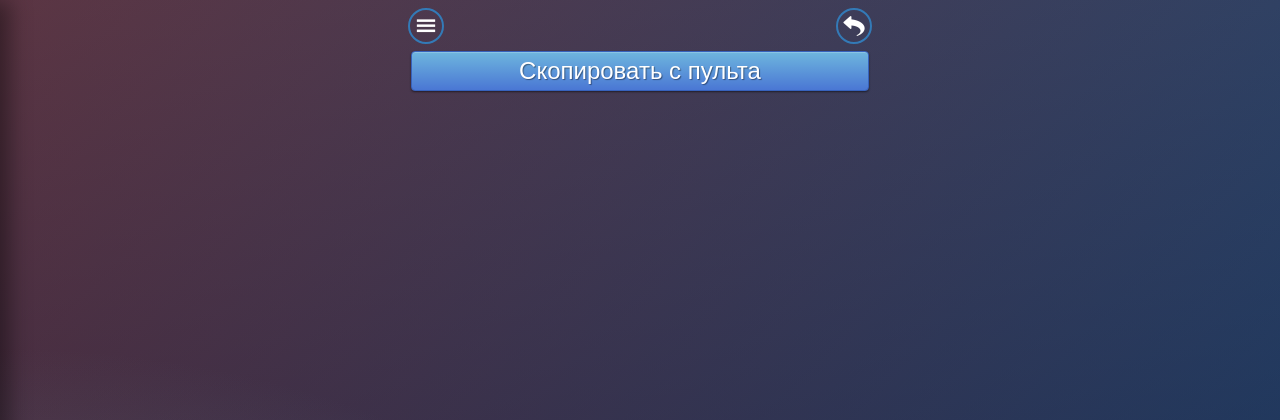
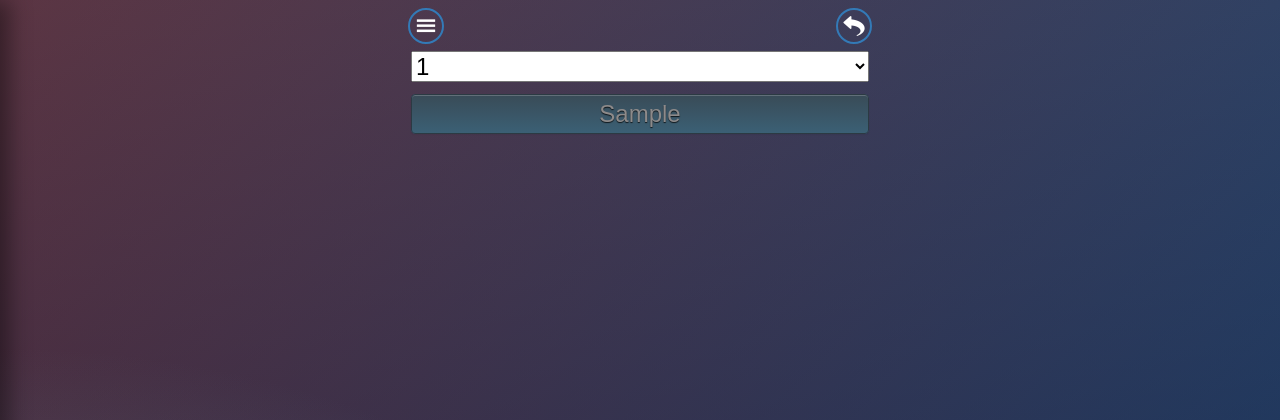
Before and after one commit to maxus2004/wifivorota_www, a Flask app: template templates/programming.html in a window 1280 px wide. Shown: the top 420 px of the page. Run offline with Flask 3, Linux system fonts and the light colour scheme; the template is opened without the code that fills it: most values are stand-ins (such as "Sample title", 1, 10 or a date in 2020).

Commit message:
improve ui

```diff
--- a/languages/en.toml
+++ b/languages/en.toml
@@ -45,6 +45,8 @@
 select_cam = "Select camera"
 add_cam = "+"
 delete_cam = "-"
+select_button_number = "Select button number"
+copy_from_remote = "Copy from remote"
 
 [account_settings]
 save_button = "Save"
--- a/languages/ru.toml
+++ b/languages/ru.toml
@@ -45,6 +45,9 @@
 select_cam = "Выбор камеры"
 add_cam = "+"
 delete_cam = "-"
+select_button_number = "Выберите номер кнопки"
+copy_from_remote = "Скопировать с пульта"
+
 
 [account_settings]
 save_button = "Сохранить"
--- a/static/js/programming.js
+++ b/static/js/programming.js
@@ -2,14 +2,23 @@ import { api } from '/static/js/camera_api.js'
 
 window.onload = async function () {
     document.getElementById('copy_btn').onclick = startCopying
+    document.getElementById('button_select').onselect = onSelect
 }
 
-async function startCopying(){
+function onSelect() {
+    if (document.getElementById('button_select').value == "") {
+        document.getElementById('copy_btn').disabled = true;
+    } else {
+        document.getElementById('copy_btn').disabled = false;
+    }
+}
+
+async function startCopying() {
     let camera_id = sessionStorage.getItem("selected_camera")
     if (camera_id == undefined) camera_id = 0
     let camera = JSON.parse(localStorage.getItem('user_data')).cameras[camera_id]
 
-    let btn_id = prompt("введите номер кнопки")
-    let result = await api(camera.id,camera.key,'prog_btn', { id: btn_id }, 30000)
+    let btn_id = parseInt(document.getElementById('button_select').value) - 1
+    let result = await api(camera.id, camera.key, 'prog_btn', { id: btn_id }, 30000)
     alert(result)
 }
--- a/templates/programming.html
+++ b/templates/programming.html
@@ -16,7 +16,18 @@
 <table>
     <tr>
         <td>
-            <button class="setting_input btn" id="copy_btn">Скопировать с пульта</button>
+            <select class="setting_input" id="button_select">
+                <option value="">{{camera_settings.select_button_number}}</option>
+                <option value="1">1</option>
+                <option value="2">2</option>
+                <option value="3">3</option>
+                <option value="4">4</option>
+            </select>
+        </td>
+    </tr>
+    <tr>
+        <td>
+            <button disabled class="setting_input btn" id="copy_btn">{{camera_settings.copy_from_remote}}</button>
         </td>
     </tr>
 </table>
```
